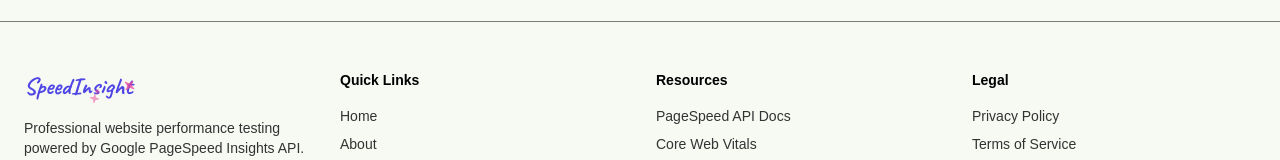
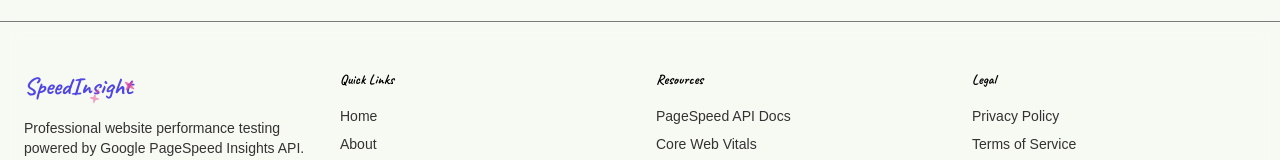
Before and after one commit to youssefsz/speed-insight, a Next.js app: page / in a window 1280 px wide. Shown: the part 779-939 px from the top of the page. Built offline with nearby package versions, Linux system fonts and the light colour scheme; no server answers.

Commit message:
Refactor footer headings from h4 to h2 for improved semantics, and enhance accessibility in Navbar and AnimatedThemeToggler components by adding aria-labels and aria-expanded attributes.

```diff
--- a/components/footer.tsx
+++ b/components/footer.tsx
@@ -27,7 +27,7 @@ export function Footer() {
 
           {/* Quick Links */}
           <div className="space-y-4 flex flex-col items-center md:items-start">
-            <h4 className="font-semibold text-sm">Quick Links</h4>
+            <h2 className="font-semibold text-sm">Quick Links</h2>
             <ul className="space-y-2 text-sm text-muted-foreground">
               <li>
                 <Link href="/" className="hover:text-foreground transition-colors cursor-pointer">
@@ -44,7 +44,7 @@ export function Footer() {
 
           {/* Resources */}
           <div className="space-y-4 flex flex-col items-center md:items-start">
-            <h4 className="font-semibold text-sm">Resources</h4>
+            <h2 className="font-semibold text-sm">Resources</h2>
             <ul className="space-y-2 text-sm text-muted-foreground">
               <li>
                 <a
@@ -71,7 +71,7 @@ export function Footer() {
 
           {/* Legal */}
           <div className="space-y-4 flex flex-col items-center md:items-start">
-            <h4 className="font-semibold text-sm">Legal</h4>
+            <h2 className="font-semibold text-sm">Legal</h2>
             <ul className="space-y-2 text-sm text-muted-foreground">
               <li>
                 <Link href="/privacy-policy" className="hover:text-foreground transition-colors">
--- a/components/navbar.tsx
+++ b/components/navbar.tsx
@@ -98,7 +98,10 @@ export function Navbar() {
 
         {/* Actions */}
         <div className="flex items-center gap-4">
-          <AnimatedThemeToggler className="p-2 hover:bg-accent rounded-full transition-colors cursor-pointer" />
+          <AnimatedThemeToggler
+            className="p-2 hover:bg-accent rounded-full transition-colors cursor-pointer"
+            aria-label="Toggle theme"
+          />
 
           {/* Mobile Menu Button */}
           <Button
@@ -106,6 +109,8 @@ export function Navbar() {
             size="icon"
             className="md:hidden cursor-pointer"
             onClick={() => setIsMobileMenuOpen(!isMobileMenuOpen)}
+            aria-label={isMobileMenuOpen ? "Close mobile menu" : "Open mobile menu"}
+            aria-expanded={isMobileMenuOpen}
           >
             {isMobileMenuOpen ? <X size={20} /> : <Menu size={20} />}
           </Button>
--- a/components/ui/animated-theme-toggler.tsx
+++ b/components/ui/animated-theme-toggler.tsx
@@ -8,9 +8,10 @@ import { cn } from "@/lib/utils"
 
 type Props = {
   className?: string
+  "aria-label"?: string
 }
 
-export const AnimatedThemeToggler = ({ className }: Props) => {
+export const AnimatedThemeToggler = ({ className, "aria-label": ariaLabel }: Props) => {
   const [isDark, setIsDark] = useState(false)
   const buttonRef = useRef<HTMLButtonElement>(null)
 
@@ -67,7 +68,12 @@ export const AnimatedThemeToggler = ({ className }: Props) => {
   }, [isDark])
 
   return (
-    <button ref={buttonRef} onClick={toggleTheme} className={cn(className)}>
+    <button
+      ref={buttonRef}
+      onClick={toggleTheme}
+      className={cn(className)}
+      aria-label={ariaLabel}
+    >
       {isDark ? <Sun /> : <Moon />}
     </button>
   )
```
